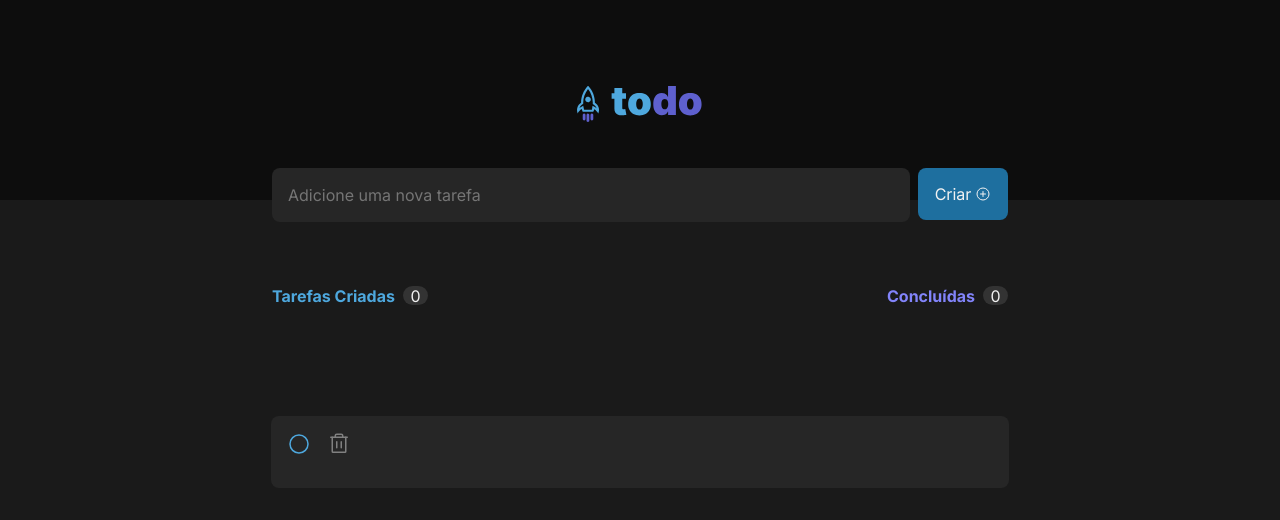
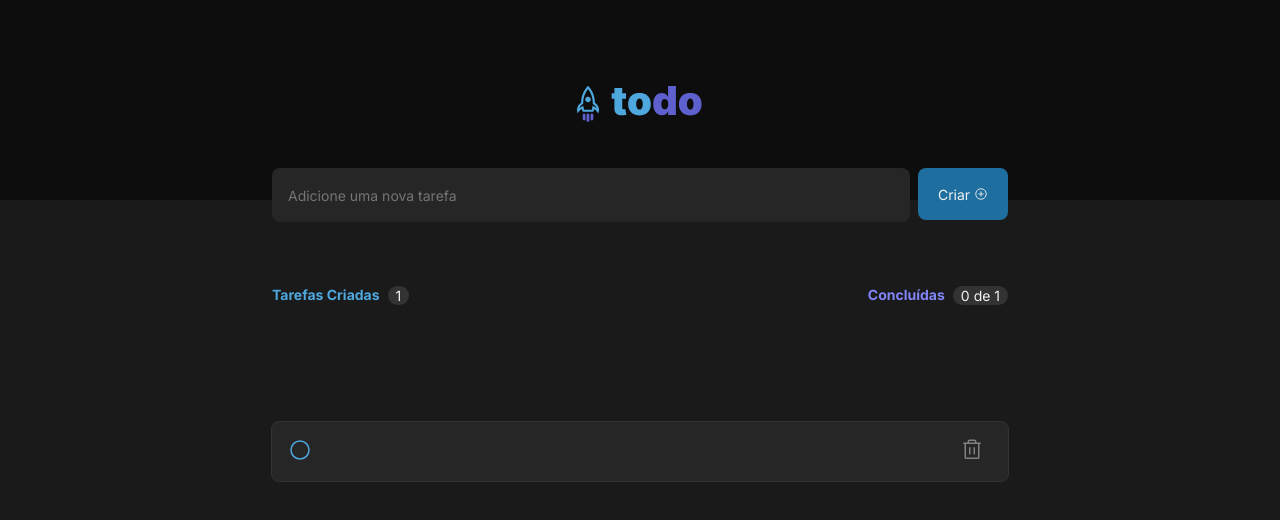
Before and after one commit to RafaelEdKepler/to-do-list, a React (Vite) app: page / in a window 1280 px wide. Both pictures are taken after a click on the button "Criar". Shown: the top 520 px of the page. Built offline with nearby package versions, Linux system fonts and the light colour scheme; the HTML template or start-up script is replaced by a standard one.

Commit message:
finished application

```diff
--- a/src/App.tsx
+++ b/src/App.tsx
@@ -9,6 +9,7 @@ import { Task } from './components/task';
 import { ChangeEvent, useState } from 'react';
 
 interface TasksInterface {
+  id: number;
   content: string;
   concluded: boolean;
 }
@@ -24,10 +25,26 @@ function App() {
 
   const handleCreateNewTask = () => {
     setTasks([...tasks, {
+      id: tasks.length,
       content: newTaskText,
       concluded: false
     }])
     setNewTaskText("");
+  }
+
+  const concludeATask = (id: number) => {
+    const tasksArray = tasks;
+    tasksArray[id].concluded = !tasksArray[id].concluded;
+    setTasks([...tasksArray]);
+  }
+
+  const deleteATask = (id: number) => {
+    const tasksArray = tasks.filter(task => task.id !== id);
+    setTasks([...tasksArray]);
+  }
+
+  const constConcludedTasks = () => {
+    return tasks.filter((task) => task.concluded).length;
   }
 
   return (
@@ -46,16 +63,23 @@ function App() {
         <div className={styles.tasksInfoContainer}>
           <div>
             <strong>Tarefas Criadas</strong>
-            <span>0</span>
+            <span>{tasks.length}</span>
           </div>
           <div>
             <strong>Concluídas</strong>
-            <span>0</span>
+            <span>{constConcludedTasks()} de {tasks.length}</span>
           </div>
         </div>
         <div className={styles.taskBoardContainer}>
-          {tasks && tasks.length > 0 ? tasks?.map(task => (
-            <Task key={task.content} content={task.content} concluded={task.concluded} />
+          {tasks && tasks.length > 0 ? tasks.map(task => (
+            <Task
+              key={task.id}
+              id={task.id}
+              content={task.content}
+              concluded={task.concluded}
+              onConcludeATask={concludeATask}
+              onDeleteATask={deleteATask}
+            />
           )) : (
             <>
               <img src={Clipboard} alt="Logo de agenda vazia" />
--- a/src/app.module.css
+++ b/src/app.module.css
@@ -67,7 +67,6 @@
 
 .tasksInfoContainer div span {
   background-color: var(--gray-400);
-  width: 25px;
   height: 19px;
 
   display: flex;
@@ -84,9 +83,9 @@
 
 .taskBoardContainer {
   width: 46rem;
-  height: 15.25rem;
+  min-height: 15.25rem;
 
-  margin-top: 1.5rem;
+  margin: 1.5rem 0;
   display: flex;
 
 
--- a/src/components/task.module.css
+++ b/src/components/task.module.css
@@ -1,6 +1,7 @@
-.taskContainer {
+.taskContainer,
+.taskContainerConcluded {
   width: 46.125rem;
-  min-height: 4.5rem;
+  min-height: 2rem;
 
   display: flex;
   align-items: flex-start;
@@ -8,17 +9,42 @@
   border-radius: 8px;
   background-color: var(--gray-500);
 
+  border: 1px solid var(--gray-400);
+
   padding: 1rem;
 }
 
-.taskStatus {
+.taskContainerConcluded {
+  border: none;
+}
+
+.taskContainer:not(:first-child),
+.taskContainerConcluded:not(:first-child) {
+  margin-top: 12px;
+}
+
+.taskStatus,
+.taskStatusConcluded {
   color: var(--blue);
   margin-right: 1rem;
+  cursor: pointer;
 }
 
-.taskInformation {
+.taskStatusConcluded {
+  color: var(--purple-dark);
+}
+
+.taskInformation,
+.taskInformationConcluded {
   line-height: 1.4;
+  width: 39.5rem;
   color: var(--gray-100);
+  cursor: pointer;
+}
+
+.taskInformationConcluded {
+  color: var(--gray-300);
+  text-decoration: line-through;
 }
 
 .deleteTaskButton {
@@ -30,29 +56,29 @@
 }
 
 .deleteTaskButton:hover {
-  animation: tremer 2s;
-  animation-iteration-count: 4;
+  animation: tremer 0.25s;
+  animation-iteration-count: 2;
   color: var(--danger);
 }
 
 @keyframes tremer {
   0% {
-    margin-left: 0;
+    transform: rotate(0deg)
   }
 
   25% {
-    margin-left: 7px;
+    transform: rotate(10deg)
   }
 
   50% {
-    margin-left: 0;
+    transform: rotate(0deg)
   }
 
   75% {
-    margin-left: -7px;
+    transform: rotate(-10deg);
   }
 
   100% {
-    margin-left: 0;
+    transform: rotate(0deg)
   }
 }
--- a/src/components/task.tsx
+++ b/src/components/task.tsx
@@ -1,25 +1,40 @@
-import { Circle, Trash } from "phosphor-react";
+import { CheckCircle, Circle, Trash } from "phosphor-react";
 import styles from "./task.module.css";
 
 interface TaskProps {
+  id: number,
   content: string,
-  concluded: boolean
+  concluded: boolean,
+  onConcludeATask: (id: number) => void,
+  onDeleteATask: (id: number) => void
 }
 
-export function Task({ content, concluded }: TaskProps) {
+export function Task({ id, content, concluded, onConcludeATask, onDeleteATask }: TaskProps) {
   return (
-    <div className={styles.taskContainer}>
-      <div className={styles.taskStatus}>
-        <Circle width={24} height={24} />
+    <div className={!concluded ? styles.taskContainer : styles.taskContainerConcluded}>
+      <div
+        className={!concluded ? styles.taskStatus : styles.taskStatusConcluded}
+        onClick={() => onConcludeATask(id)}
+      >
+        {!concluded ? (
+          <Circle width={24} height={24} />
+        ) : (
+          <CheckCircle width={24} height={24} />
+        )}
       </div>
-      <span className={styles.taskInformation}>
+      <span
+        className={!concluded ? styles.taskInformation : styles.taskInformationConcluded}
+        onClick={() => onConcludeATask(id)}
+      >
         {content}
       </span>
-      <div className={styles.trembleAnimation}>
-        <button type="button" className={styles.deleteTaskButton}>
-          <Trash width={24} height={24} />
-        </button>
-      </div>
+      <button
+        type="button"
+        className={styles.deleteTaskButton}
+        onClick={() => onDeleteATask(id)}
+      >
+        <Trash width={24} height={24} />
+      </button>
     </div>
   )
 }
--- a/src/global.css
+++ b/src/global.css
@@ -25,6 +25,7 @@
 body {
   background-color: var(--gray-600);
   -webkit-font-smoothing: antialiased;
+  height: 100%;
 }
 
 body,
@@ -33,6 +34,6 @@ textarea,
 button {
   font-family: 'Inter', sans-serif;
   font-weight: 400;
-  font-size: 1rem;
+  font-size: 0.875rem;
   color: var(--gray-100);
 }
```
